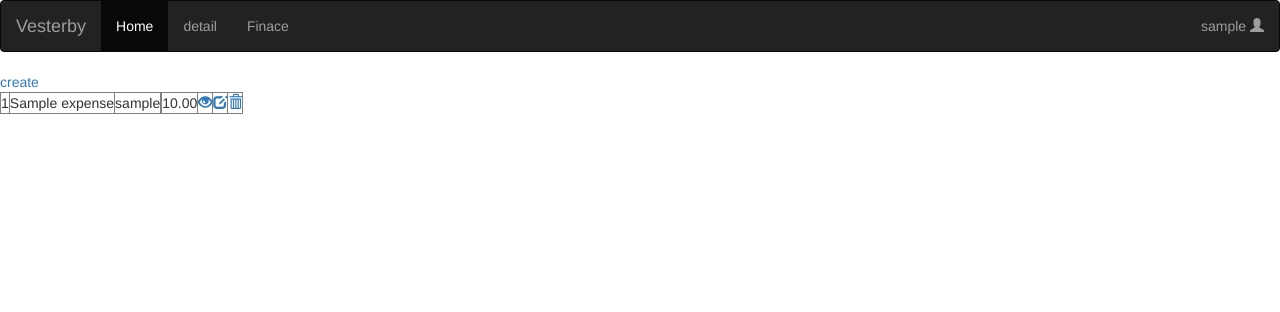
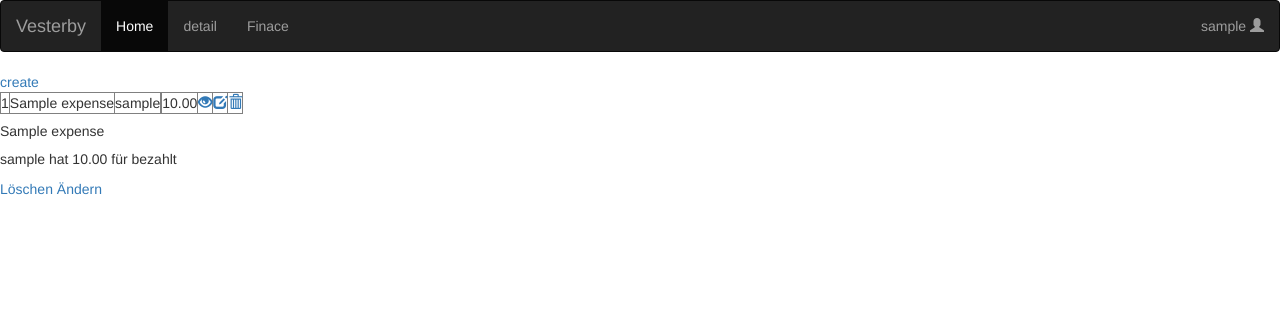
Before and after one commit to Lewerenz/vesterby_webapp, a Django app: page /finance/expense/ in a window 1280 px wide. Shown: the top 312 px of the page. Run offline with Django 4.2, Linux system fonts and the light colour scheme; a user stored in the database is signed in; tables that the repository leaves empty hold one stand-in row (values such as "Sample post"); some libraries are stand-ins or nearby versions.

Commit message:
add expense list

```diff
--- a/templates/finance/expense_list.html
+++ b/templates/finance/expense_list.html
@@ -22,4 +22,20 @@
     </tbody>
 
 </table>
+
+{% for expense in object_list %}
+
+<div class="card">
+    <h5 class="card-header">{{ expense.name }}</h5>
+    <div class="card-body">
+      <h5 class="card-title">{{ expense.costcenter }}</h5>
+      <p class="card-text">{{ expense.user }} hat {{ expense.amount }} für {{ expense.costcenter }} bezahlt</p>
+      <a href="{% url 'expense_delete' expense.id %}" class="card-link">Löschen</a>
+      <a href="{% url 'expense_update' expense.id %}" class="card-link">Ändern</a>
+    </div>
+  </div>
+
+{% endfor %}
+
+
 {% endblock %}
```
Lines whose indentation alone changed are shown as unchanged.
